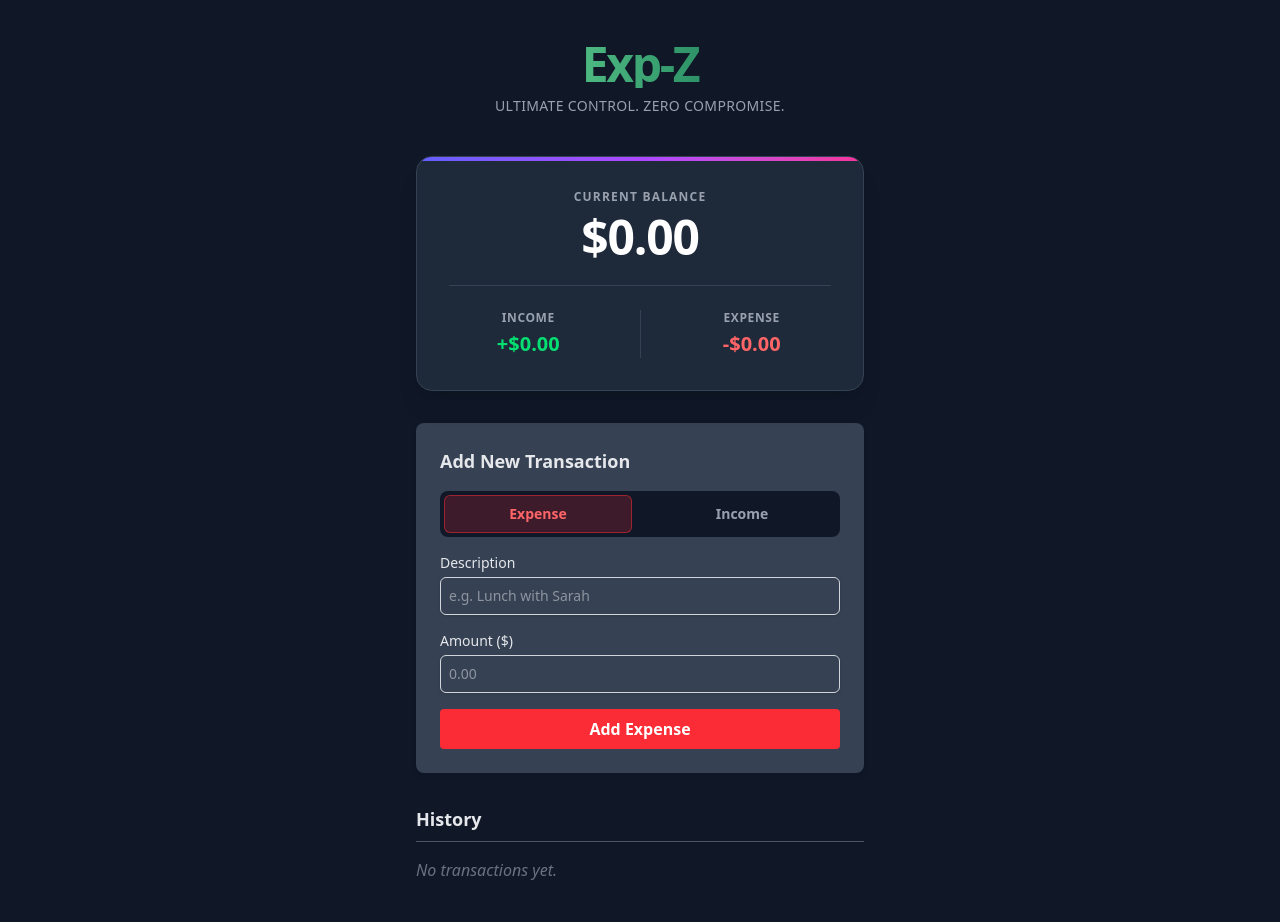
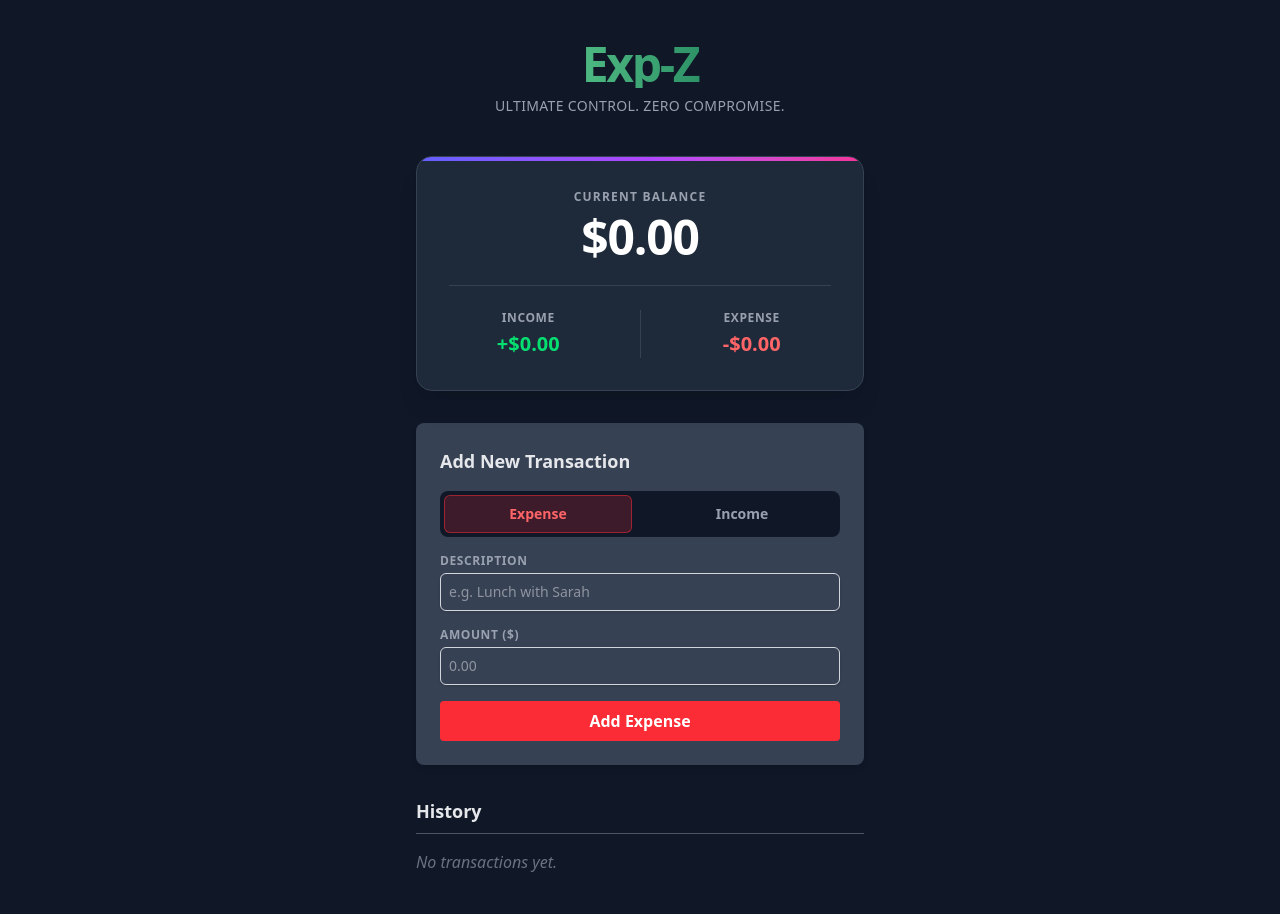
Before and after one commit to b0yu-li/exp-z, a React (Vite) app in the folder packages/client/: page / in a window 1280 px wide. Built offline with nearby package versions, Linux system fonts and the light colour scheme.

Commit message:
style: renovate add transaction form

```diff
--- a/packages/client/src/components/AddTransactionForm.tsx
+++ b/packages/client/src/components/AddTransactionForm.tsx
@@ -72,7 +72,7 @@ export const AddTransactionForm = ({ onAdd }: Props) => {
 
                 {/* Text Input */}
                 <div>
-                    <label className="block text-sm font-medium text-gray-200">Description</label>
+                    <label className="block text-xs font-bold text-gray-400 uppercase tracking-wider mb-1">Description</label>
                     <input
                         type="text"
                         value={text}
@@ -84,7 +84,7 @@ export const AddTransactionForm = ({ onAdd }: Props) => {
 
                 {/* Amount Input */}
                 <div>
-                    <label className="block text-sm font-medium text-gray-200">Amount ($)</label>
+                    <label className="block text-xs font-bold text-gray-400 uppercase tracking-wider mb-1">Amount ($)</label>
                     <input
                         type="number"
                         value={amount}
```
